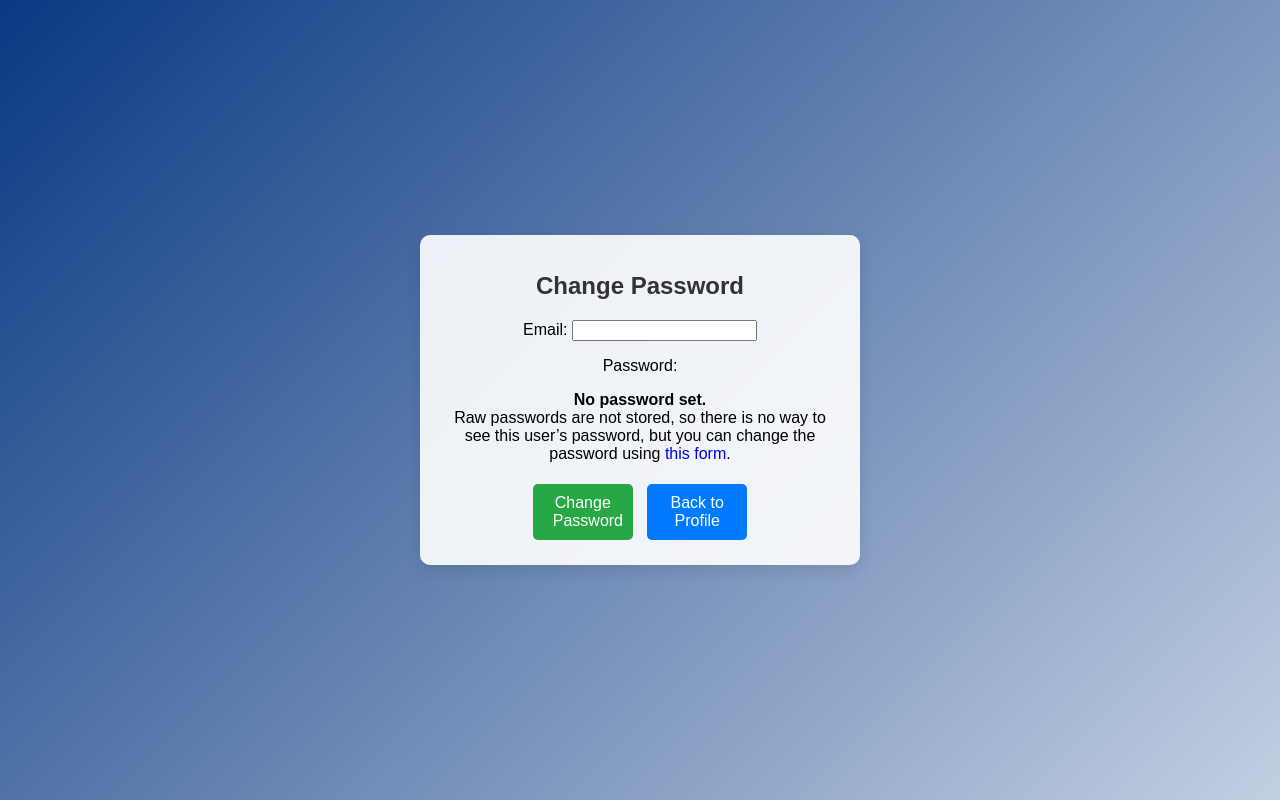
After one commit to ghodsehimanshu17295665/Social, a Django app: template socialmedia/templates/registration/change_password.html in a window 1280 px wide. The commit adds this page. Run offline with Django 4.2, Linux system fonts and the light colour scheme; the template is opened without the code that fills it: values that come from a table or form of the project are taken from there, others are empty; some libraries are stand-ins or nearby versions.

Commit message:
Added Templates

```diff
--- /dev/null
+++ b/socialmedia/templates/registration/change_password.html
@@ -0,0 +1,74 @@
+<!DOCTYPE html>
+<html lang="en">
+<head>
+    <meta charset="UTF-8">
+    <meta name="viewport" content="width=device-width, initial-scale=1.0">
+    <title>Confirm Logout</title>
+    <style>
+        body {
+            font-family: Arial, sans-serif;
+            background: linear-gradient(135deg, #093982 0%, #c3cfe2 100%);
+            margin: 0;
+            padding: 0;
+            display: flex;
+            justify-content: center;
+            align-items: center;
+            min-height: 100vh;
+        }
+        .container {
+            background-color: rgba(255, 255, 255, 0.9);
+            padding: 20px;
+            border-radius: 10px;
+            box-shadow: 0 5px 15px rgba(0,0,0,0.1);
+            text-align: center;
+            width: 100%;
+            max-width: 400px;
+        }
+        h1 {
+            font-size: 1.5rem;
+            margin-bottom: 20px;
+            color: #333;
+        }
+        button {
+            padding: 10px 20px;
+            border: none;
+            border-radius: 5px;
+            font-size: 1rem;
+            cursor: pointer;
+            margin: 5px;
+            width: 100px;
+        }
+        .btn-danger {
+            background-color: #ff4c4c;
+            color: white;
+        }
+        .btn-success {
+            background-color: #28a745;
+            color: white;
+        }
+        .btn-primary {
+            background-color: #007bff; /* Custom blue color */
+            color: white;
+        }
+        button:hover {
+            opacity: 0.8;
+        }
+        a {
+            text-decoration: none;
+        }
+    </style>
+</head>
+<body>
+    <div class="container">
+        <h1>Change Password</h1>
+        <form method="post">
+            {% csrf_token %}
+            {{ form.as_p }}
+            <button type="submit" class="btn btn-success">Change Password</button>
+            <a href="{% url 'profilePage' %}">
+                <button type="button" class="btn btn-primary">Back to Profile</button>
+            </a>
+        </form>
+    </div>
+</body>
+</html>
--- a/socialmedia/templates/registration/login.html
+++ b/socialmedia/templates/registration/login.html
@@ -36,7 +36,7 @@
                     {{ form.password.label_tag }}<br>
                     {{ form.password|add_class:"form-control" }}
                 </div>
-                {% comment %} <a href="{% url 'password_reset' %}">Forgot your password?</a> {% endcomment %}
+                <a href="{% url 'password_reset' %}">Forgot your password?</a>
                 <button type="submit">Log In</button><br>
                 <button type="button" onclick="window.location.href='/'">Home</button>
             </form>
--- /dev/null
+++ b/socialmedia/templates/registration/password_reset_done.html
@@ -0,0 +1,2 @@
+<!-- templates/registration/password_reset_done.html -->
+<p>We've emailed you instructions for resetting your password. You should receive them shortly.</p>
--- a/socialmedia/templates/registration/profilepage.html
+++ b/socialmedia/templates/registration/profilepage.html
@@ -76,6 +76,8 @@
         <li><a href="{% url "update_profile" %}"><i class="bi bi-person navicon"></i> Update Profile</a></li>
         <li><a href="{% url "create_post" %}"><i class="bi bi-journal-text navicon"></i> Create Post</a></li>
         <li><a href="{% url 'logout' %}"><i class="bi bi-person navicon"></i> LogOut</a></li>
+        <li><a href="{% url "change_password" %}"><i class="bi bi-journal-text navicon"></i> Change Password</a></li>
+
       </ul>
     </nav>
   </header><!-- End Header -->
```
Also changed, not shown: socialmedia/templates/registration/password_reset_complete.html (added, +46 -0 lines), socialmedia/templates/registration/password_reset_confirm.html (added, +7 -0 lines), socialmedia/templates/registration/password_reset_email.html (added, +16 -0 lines), socialmedia/templates/registration/password_reset_form.html (added, +7 -0 lines).
